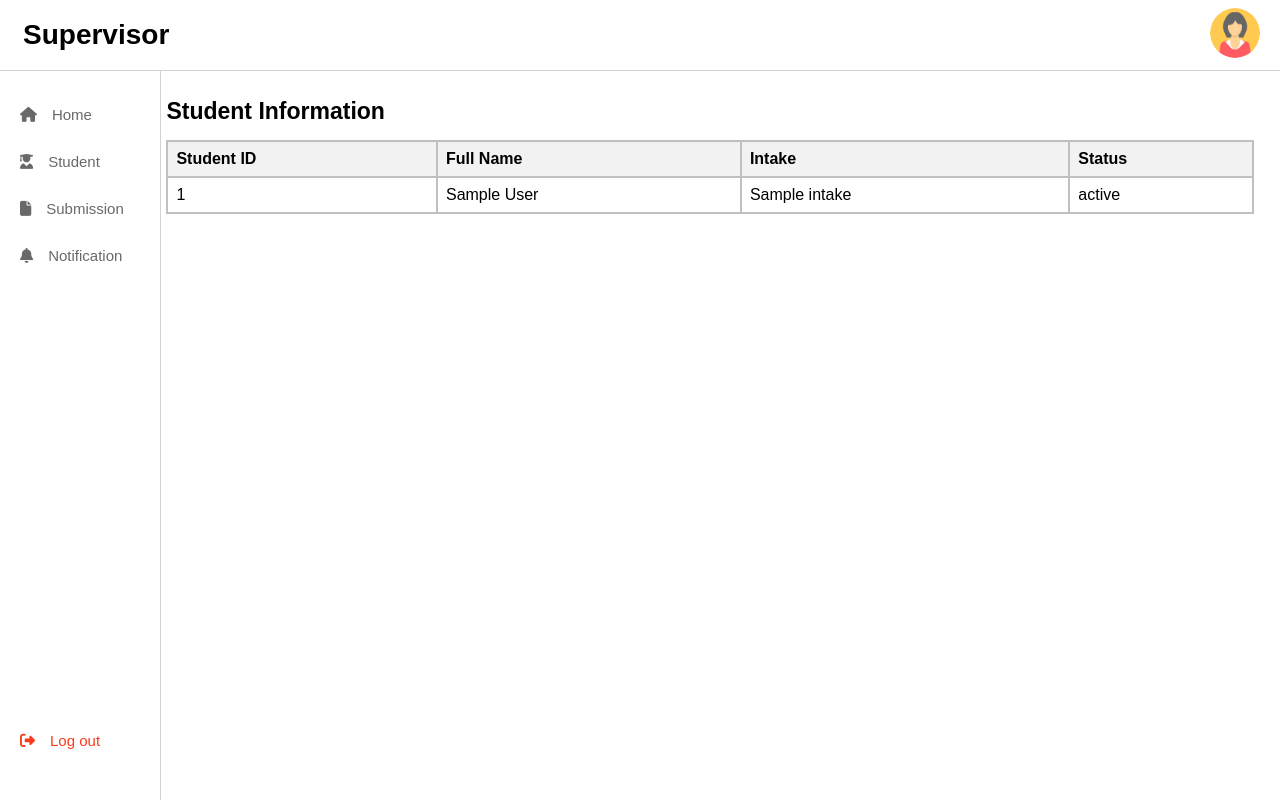
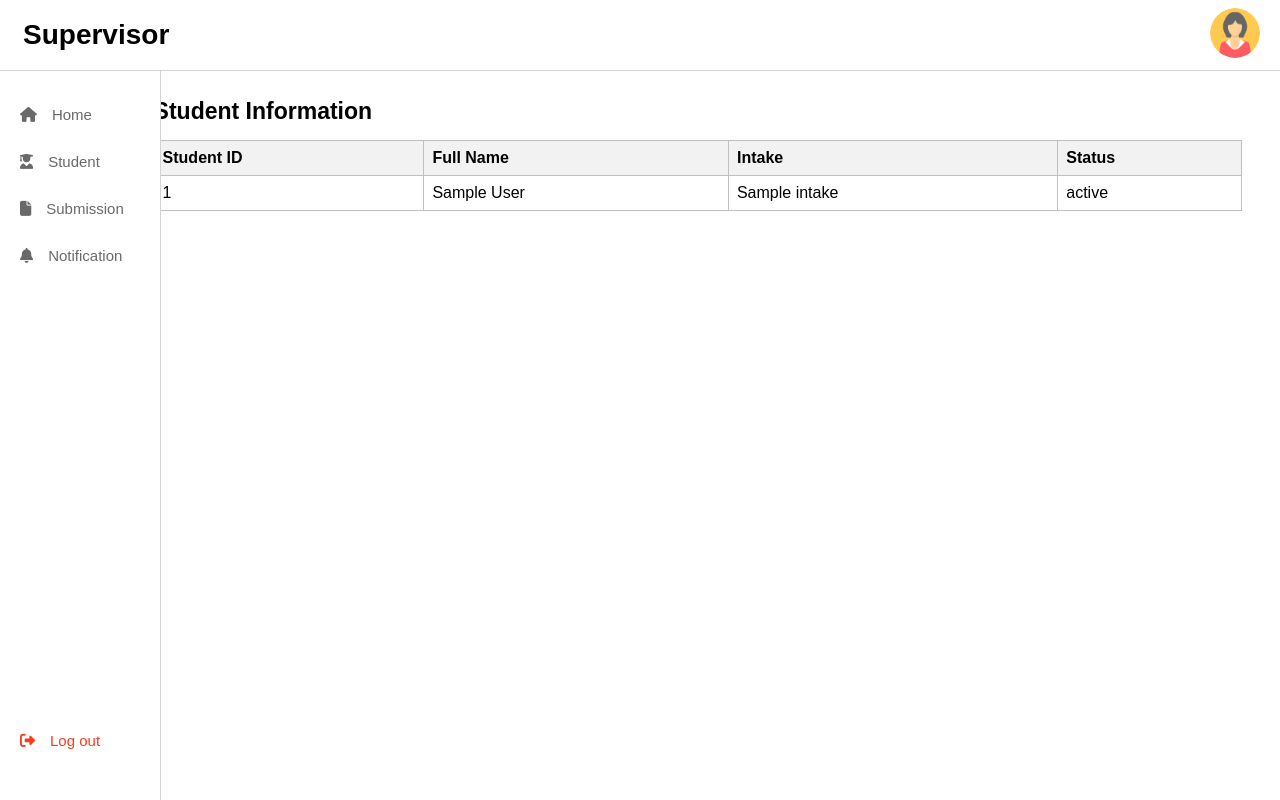
Before and after one commit to Project-We-Diverse/fyp_project, a PHP site: page /supervisor_student.php in a window 1280 px wide. Run offline with PHP 8.4, Linux system fonts and the light colour scheme; the visitor is signed in with stand-in values (Sample User, id 1); tables that the repository leaves empty or names only in its code hold one stand-in row (values such as "Sample post"); some libraries are stand-ins or nearby versions.

Commit message:
fixed css

```diff
--- a/supervisor_student.php
+++ b/supervisor_student.php
@@ -12,16 +12,15 @@
 
         .title {
             text-align: left;
-            margin-left: 13%;
+            margin-left: 12%;
             margin-top: 27px;
             font-size: 23px;
         }
 
         table {
+            border-collapse: collapse;
             width: 85%;
-            border-collapse: separate;
-            border-spacing: 0;
-            margin-left: 13%;
+            margin-left: 12%;
             border: 0.5px solid #c0c0c0;
         }
 
```
